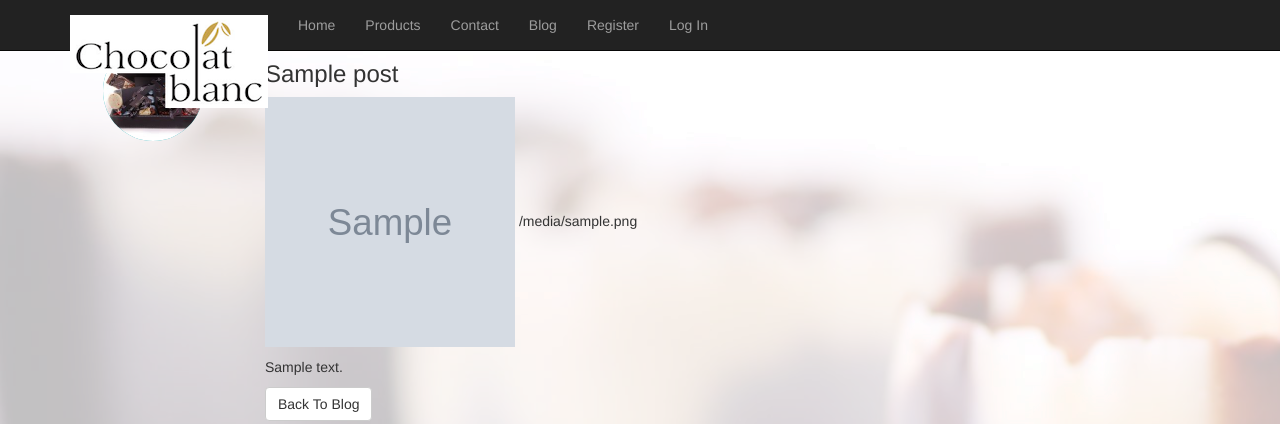
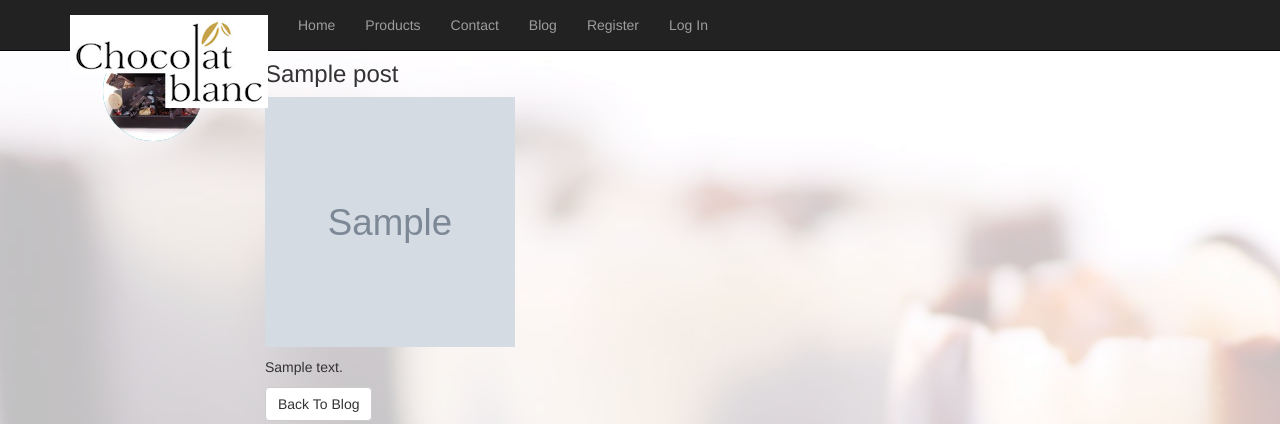
Before and after one commit to kanepa/chocolateshop, a Django app: page /blog/1/ in a window 1280 px wide. Shown: the top 424 px of the page. Run offline with Django 3.2, Linux system fonts and the light colour scheme; tables that the repository leaves empty hold one stand-in row (values such as "Sample post"); grey boxes marked "Sample" are stand-in pictures; parts of the project's set-up code (start-up, migrations or seed data) failed here and were passed over; some libraries are stand-ins or nearby versions.

Commit message:
changed AWS

```diff
--- a/blog/templates/postdetail.html
+++ b/blog/templates/postdetail.html
@@ -22,7 +22,7 @@
                         {% if post.image %}
                             <img src="{{ MEDIA_URL }}{{ post.image }}"
                                  style="width: 250px;height:250px;border-color:#CFE5ED; ">
-                            {{ MEDIA_URL }}{{ post.image }}
+{#                            {{ MEDIA_URL }}{{ post.image }}#}
                         {% endif %}
                     </figure>
                     <p>{{ post.content | linebreaks }}</p>
```
